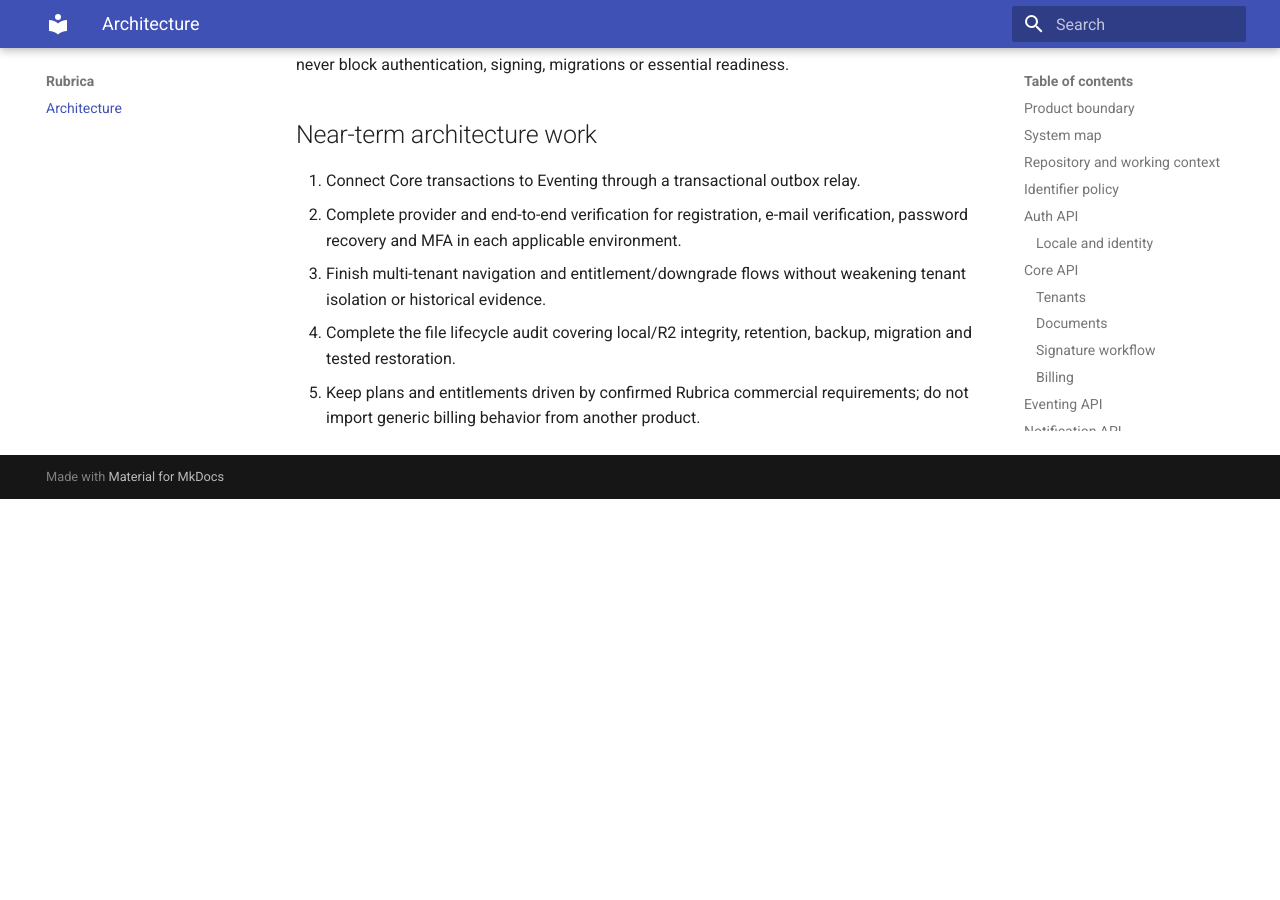
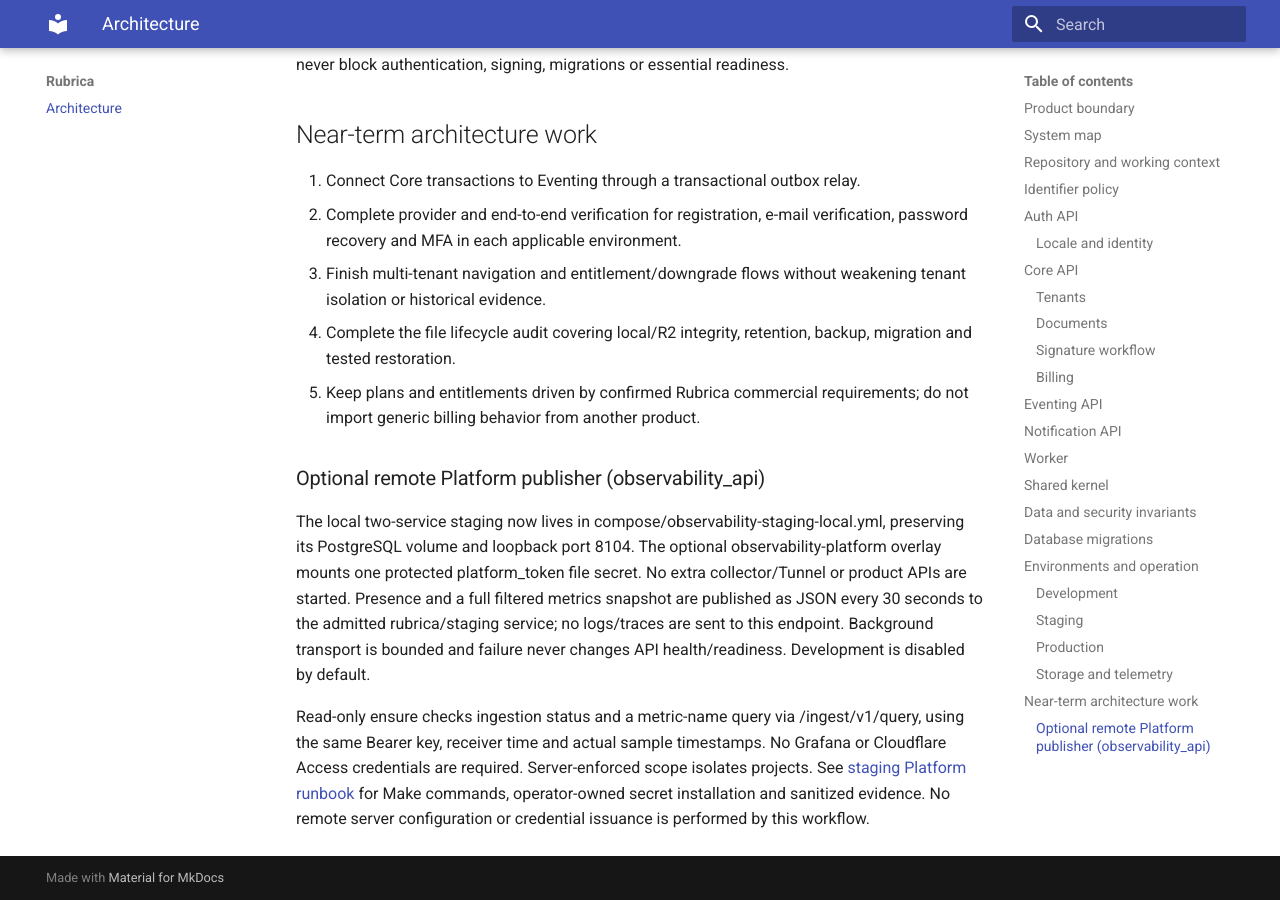
Before and after one commit to MatheusPaivaBrito/rubrica-back, an MkDocs documentation site: the page built from docs/ARCHITECTURE.md, in a window 1280 px wide and 900 px high, scrolled down 6794 px. Built offline with MkDocs 1.6.1 and Material for MkDocs 9.7.7, drawn with Linux system fonts in a browser that asks for light colours; before the commit the page ends 7293 px from its top, so only the background shows below that.

Commit message:
fix: preserve staging topology and remove integration portal links

```diff
--- a/docs/ARCHITECTURE.md
+++ b/docs/ARCHITECTURE.md
@@ -191,3 +191,20 @@ The Platform Infra stack is external to Rubrica. It is optional and safely degra
 3. Finish multi-tenant navigation and entitlement/downgrade flows without weakening tenant isolation or historical evidence.
 4. Complete the file lifecycle audit covering local/R2 integrity, retention, backup, migration and tested restoration.
 5. Keep plans and entitlements driven by confirmed Rubrica commercial requirements; do not import generic billing behavior from another product.
+
+### Optional remote Platform publisher (observability_api)
+
+The local two-service staging now lives in compose/observability-staging-local.yml,
+preserving its PostgreSQL volume and loopback port 8104. The optional
+observability-platform overlay mounts one protected platform_token file secret. No extra
+collector/Tunnel or product APIs are started. Presence and a full filtered metrics
+snapshot are published as JSON every 30 seconds to the admitted rubrica/staging
+service; no logs/traces are sent to this endpoint. Background transport is bounded
+and failure never changes API health/readiness. Development is disabled by default.
+
+Read-only ensure checks ingestion status and a metric-name query via /ingest/v1/query,
+using the same Bearer key, receiver time and actual sample timestamps. No Grafana
+or Cloudflare Access credentials are required. Server-enforced scope isolates projects. See
+[staging Platform runbook](observability-staging-platform.md) for Make commands,
+operator-owned secret installation and sanitized evidence. No remote server
+configuration or credential issuance is performed by this workflow.
--- a/toolbox/docs/local_accounts.py
+++ b/toolbox/docs/local_accounts.py
@@ -114,9 +114,6 @@ def main() -> None:
         "- [Cloudflare R2](cloudflare-r2.md)\n",
         encoding="utf-8",
     )
-    if environment == "staging":
-        with home.open("a", encoding="utf-8") as handle:
-            handle.write("- [API empresarial — contrato e exemplos](/docs/api/)\n")
     home.chmod(0o600)
     # Remove the generated legacy page so stale credentials are not served.
     (target / "accounts.md").unlink(missing_ok=True)
```
Also changed, not shown: README.md (+1 -1 lines), 7 other files.
